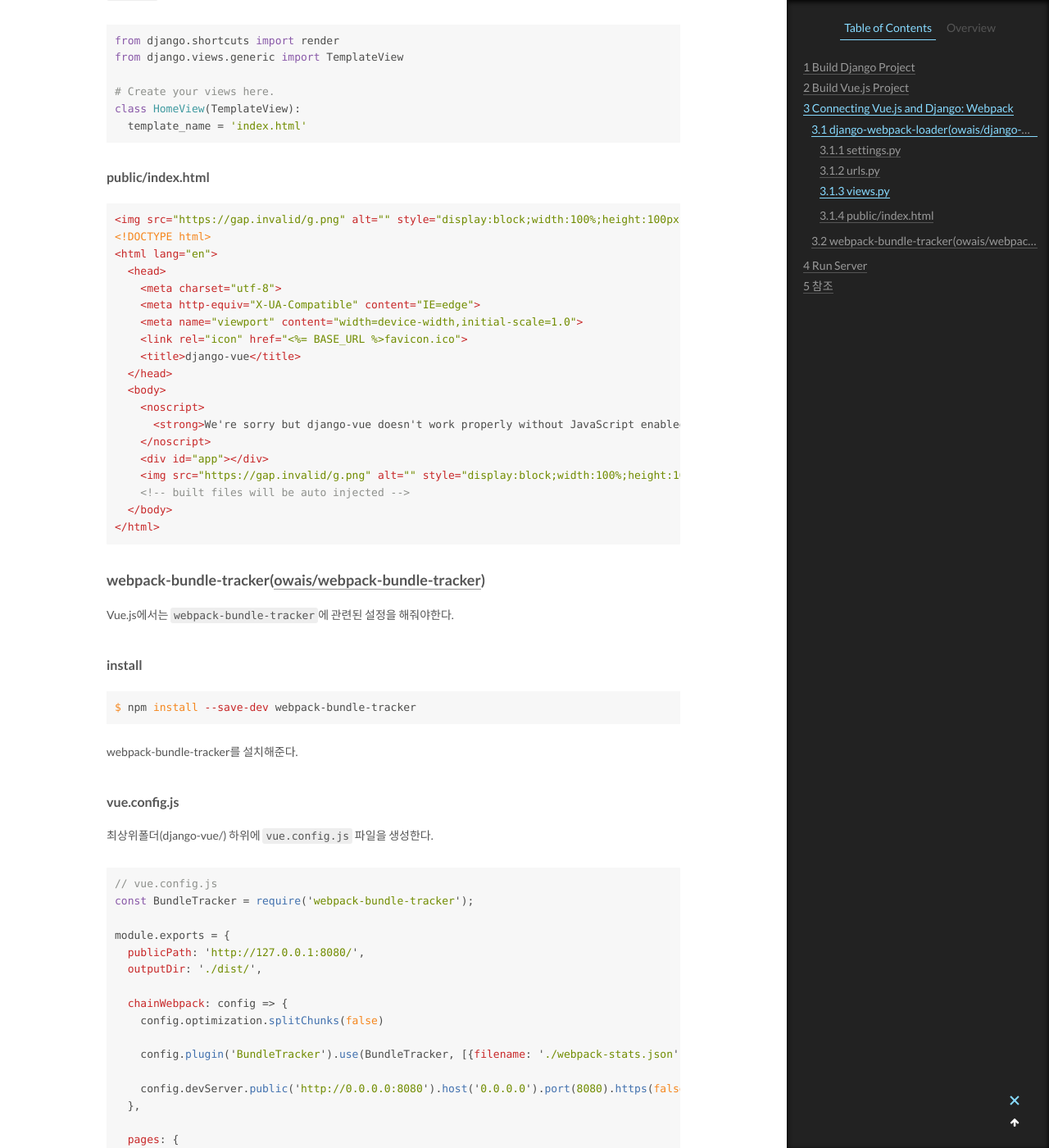
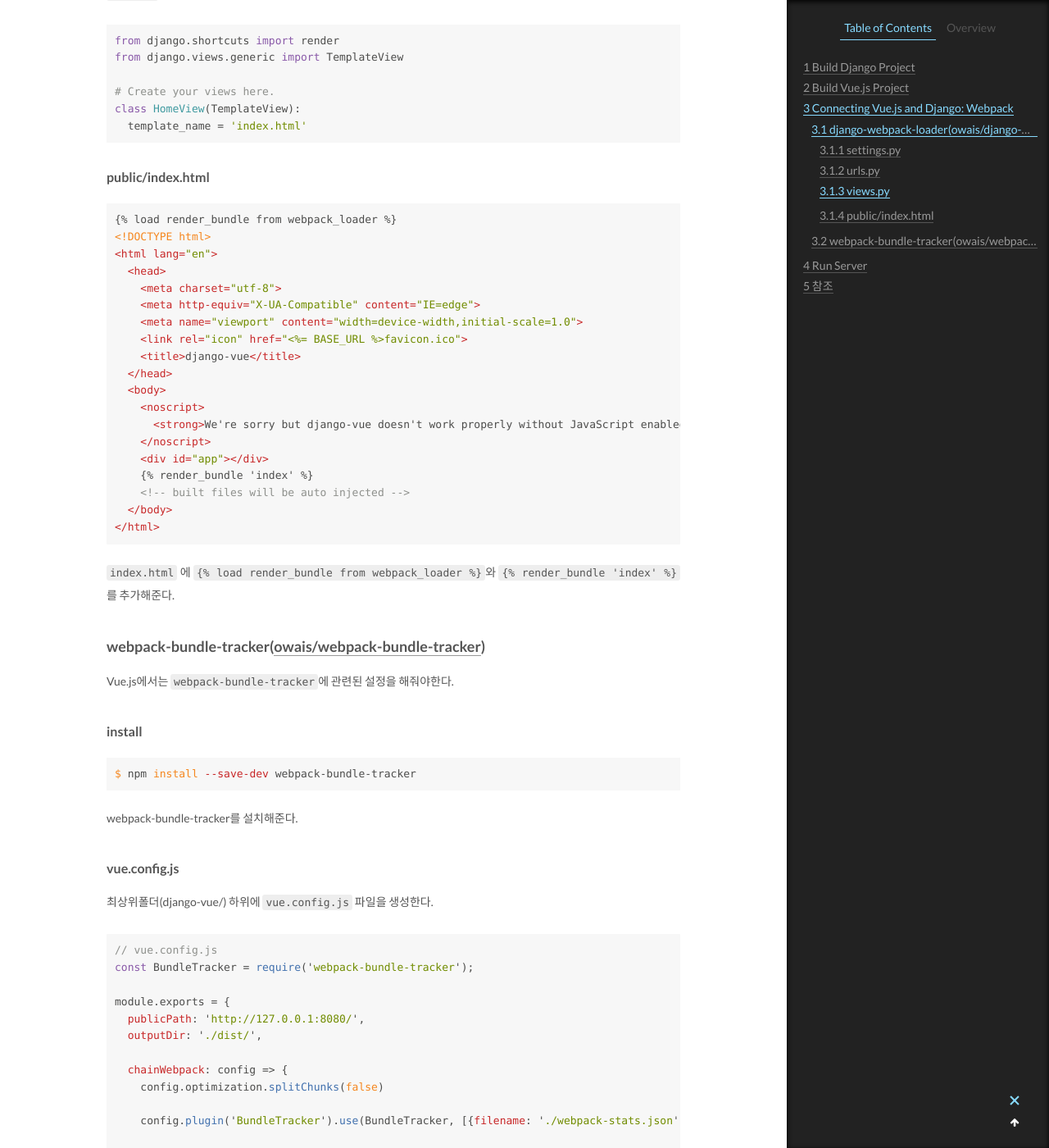
Before and after one commit to dh00023/dh00023.github.io, a Jekyll site: the page built from _posts/2019-10-29-web-djangoAndVuejs.md, in a window 1280 px wide and 1400 px high, scrolled down 7068 px. Shown: the whole window at 82% size. Built offline with Jekyll 4.4.1, drawn with Linux system fonts in a browser that asks for light colours.

Commit message:
{%%}장고 템플릿 문법과 jekyll문법 충돌 처리

````diff
--- a/_posts/2019-10-29-web-djangoAndVuejs.md
+++ b/_posts/2019-10-29-web-djangoAndVuejs.md
@@ -256,7 +256,7 @@ class HomeView(TemplateView):
 #### public/index.html
 
 ```html
-{% load render_bundle from webpack_loader %}
+{% raw %}{% load render_bundle from webpack_loader %}{% endraw %}
 <!DOCTYPE html>
 <html lang="en">
   <head>
@@ -271,11 +271,13 @@ class HomeView(TemplateView):
       <strong>We're sorry but django-vue doesn't work properly without JavaScript enabled. Please enable it to continue.</strong>
     </noscript>
     <div id="app"></div>
-    {% render_bundle 'index' %}
+    {% raw %}{% render_bundle 'index' %}{% endraw %}
     <!-- built files will be auto injected -->
   </body>
 </html>
 ```
+
+`index.html` 에 `{% raw %}{% load render_bundle from webpack_loader %}{% endraw %}`와 `{% raw %}{% render_bundle 'index' %}{% endraw %}`를 추가해준다.
 
 ### webpack-bundle-tracker([owais/webpack-bundle-tracker](https://github.com/owais/webpack-bundle-tracker))
 
````
